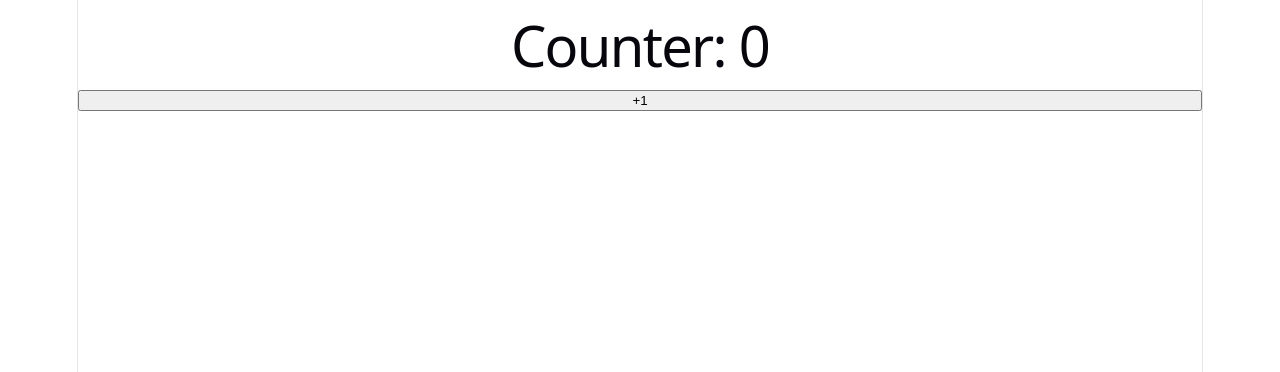
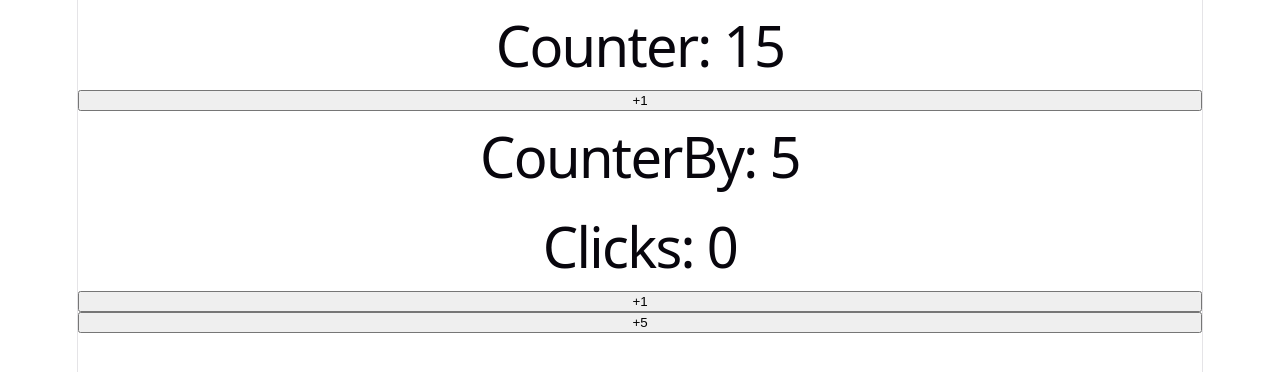
Before and after one commit to irwinet/app_react_bases, a React (Vite) app: page / in a window 1280 px wide. Shown: the top 372 px of the page. Built offline with nearby package versions, Linux system fonts and the light colour scheme.

Commit message:
feat: Refactor Counter.tsx

```diff
--- a/src/App.tsx
+++ b/src/App.tsx
@@ -1,11 +1,13 @@
 import './App.css'
 import { Counter } from './bases/Counter'
+import { CounterBy } from './bases/CounterBy'
 
 function App() {
 
   return (
     <>
-      <Counter />
+      <Counter initialValue={15} />
+      <CounterBy />
     </>
   )
 }
--- /dev/null
+++ b/src/bases/CounterBy.tsx
@@ -0,0 +1,25 @@
+import { useState } from "react"
+
+interface Props {
+    initialValue?: number
+}
+
+export const CounterBy = ({ initialValue = 5 }: Props) => {
+    const [counterState, setCounterState] = useState({counter: initialValue, clicks: 0});
+    const {counter, clicks} = counterState;
+    const handleClick = (step: number) => {
+        setCounterState({ ...counterState, counter: counterState.counter + step, clicks: counterState.clicks + 1 });
+    }
+    return (
+        <>
+            <h1>CounterBy: {counter}</h1>
+            <h1>Clicks: {clicks}</h1>
+            <button onClick={() => handleClick(1)}>
+                +1
+            </button>
+            <button onClick={() => handleClick(5)}>
+                +5
+            </button>
+        </>
+    )
+}
```
